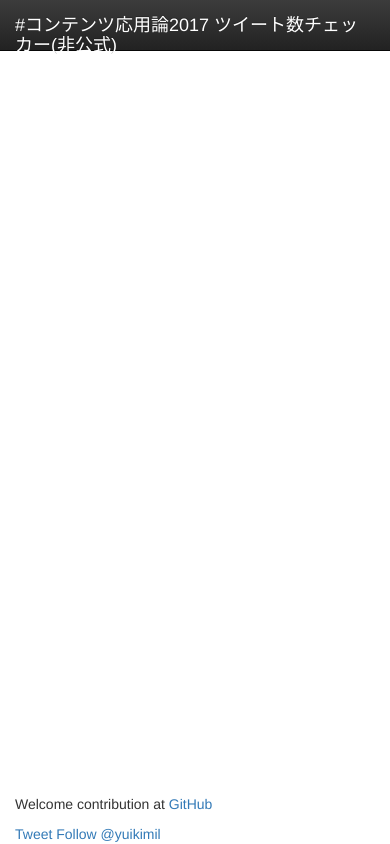
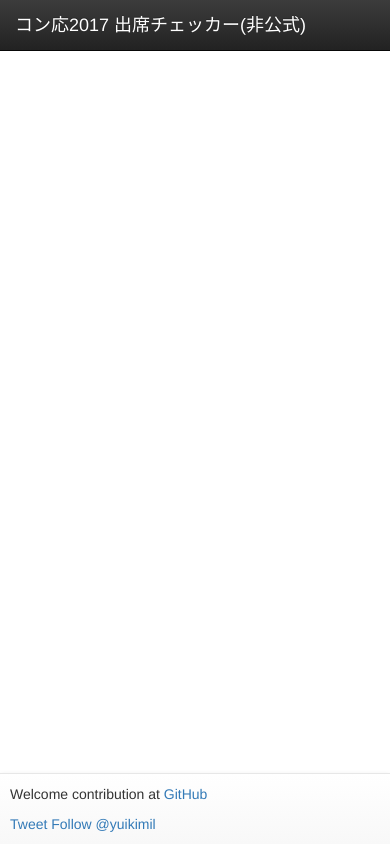
Before and after one commit to Yuiki/conapp_checker, a Django app: template templates/app/base.html in a window 390 px wide. Run offline with Django 3.2, Linux system fonts and the light colour scheme; the template is opened without the code that fills it, so the values that code supplies are empty; some libraries are stand-ins or nearby versions.

Commit message:
:sparkle: make responsive layout

```diff
--- a/app/settings.py
+++ b/app/settings.py
@@ -120,6 +120,7 @@ STATIC_URL = '/static/'
 STATIC_ROOT = os.path.join(BASE_DIR, "static/")
 STATICFILES_DIRS = (
     os.path.join(BASE_DIR, "templates/app/js"),
+    os.path.join(BASE_DIR, "templates/app/css"),
     os.path.join(BASE_DIR, "bower_components"),
 )
 
--- a/templates/app/base.html
+++ b/templates/app/base.html
@@ -3,21 +3,23 @@
 <html lang="ja">
 <head>
     <meta charset="utf-8">
+    <meta name="viewport" content="width=device-width, initial-scale=1.0, maximum-scale=1.0, minimum-scale=1.0">
     <title>#コンテンツ応用論2017 ツイート数チェッカー(非公式)</title>
     <link rel="stylesheet" href="{% static "bootstrap/dist/css/bootstrap.css" %}">
     <link rel="stylesheet" href="{% static "bootstrap/dist/css/bootstrap-theme.css" %}">
+    <link rel="stylesheet" href="{% static "base.css" %}">
 </head>
 <body>
 <nav class="navbar navbar-inverse navbar-static-top">
     <div class="navbar-header">
-        <a href="/" class="navbar-brand">#コンテンツ応用論2017 ツイート数チェッカー(非公式)</a>
+        <a href="/" class="navbar-brand">コン応2017 出席チェッカー(非公式)</a>
     </div>
 </nav>
 <div class="container">
     {% block content %}{% endblock %}
 </div>
-<nav class="navbar navbar-fixed-bottom">
-    <div class="container">
+<nav class="navbar navbar-default navbar-fixed-bottom">
+    <div class="container" id="footer">
         <p>Welcome contribution at <a href="https://github.com/Yuiki/conapp_checker" target="_blank">GitHub</a></p>
         <a class="twitter-share-button" href="https://twitter.com/intent/tweet?url=https://conapp.yuiki.jp/">Tweet</a>
         <a class="twitter-follow-button" href="https://twitter.com/yuikimil">Follow @yuikimil</a>
--- /dev/null
+++ b/templates/app/css/base.css
@@ -0,0 +1,7 @@
+body {
+    padding-bottom: 140px;
+}
+
+#footer {
+    padding: 10px;
+}
```
